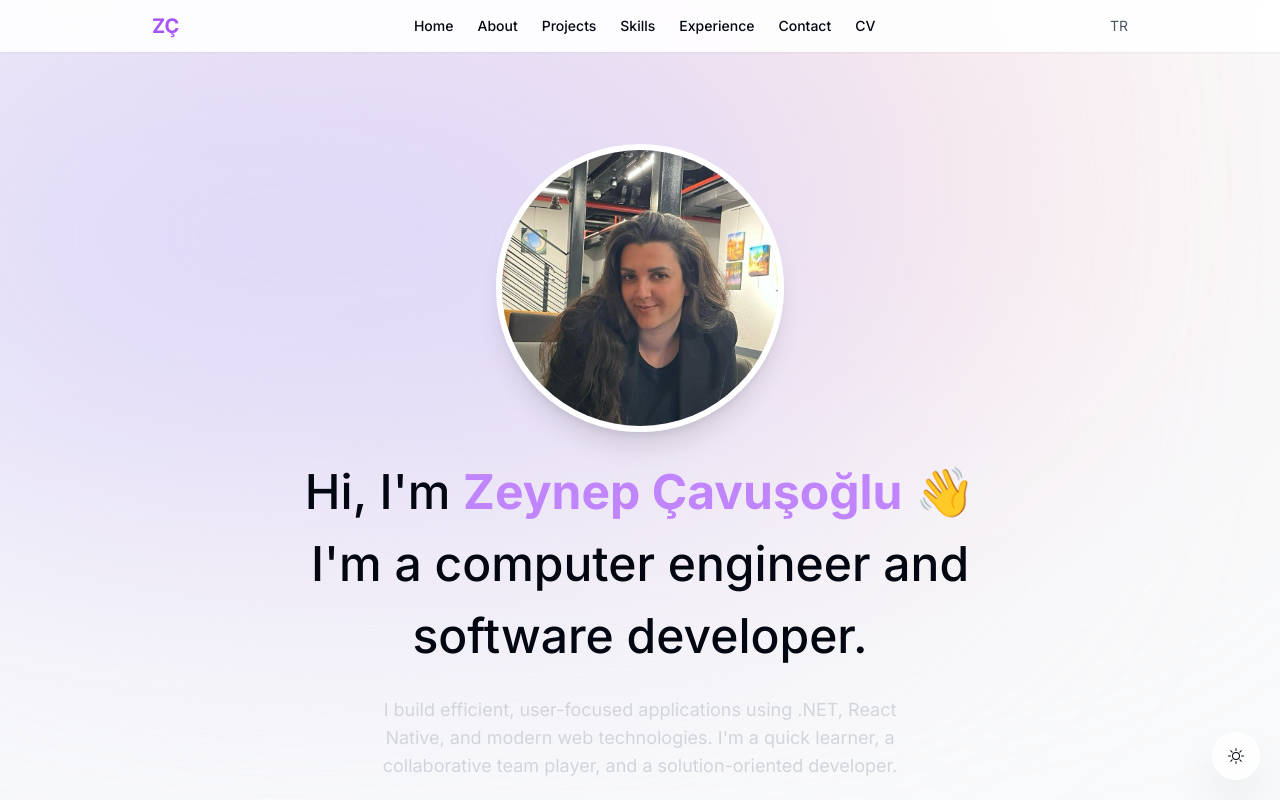
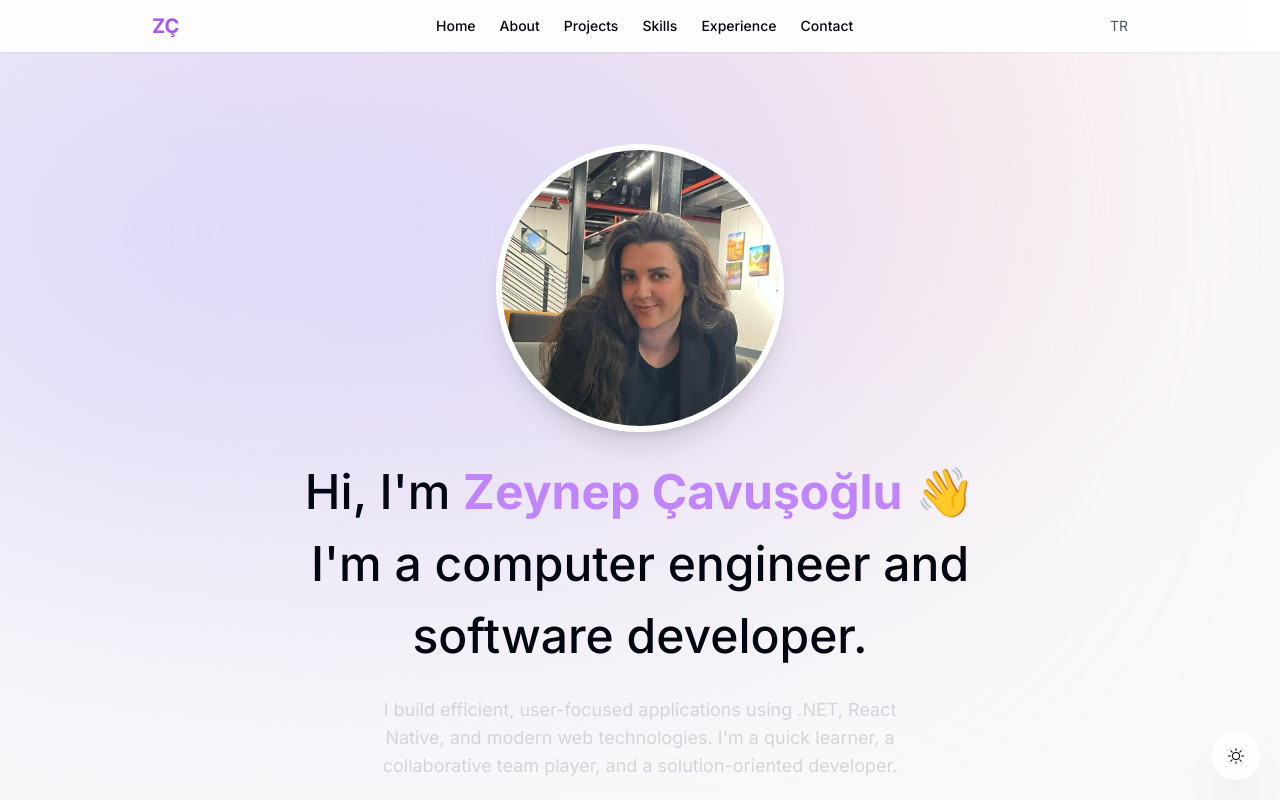
Before and after one commit to zynpcvsgl/Portfolio, a Next.js app: page / in a window 1280 px wide. Shown: the top 800 px of the page. Built offline with nearby package versions, Linux system fonts and the light colour scheme; no server answers.

Commit message:
Remove 'CV' link from navbar

```diff
--- a/components/navbar.tsx
+++ b/components/navbar.tsx
@@ -11,7 +11,7 @@ const navLinks = {
     { name: "Yetenekler", href: "#skills" },
     { name: "Deneyim", href: "#experience" },
     { name: "İletişim", href: "#contact" },
-    { name: "CV", href: "#resume"  },
+
   ],
   en: [
     { name: "Home", href: "#home" },
@@ -20,7 +20,7 @@ const navLinks = {
     { name: "Skills", href: "#skills" },
     { name: "Experience", href: "#experience" },
     { name: "Contact", href: "#contact" },
-    { name: "CV", href: "#resume" },
+
   ],
 };
 
```
